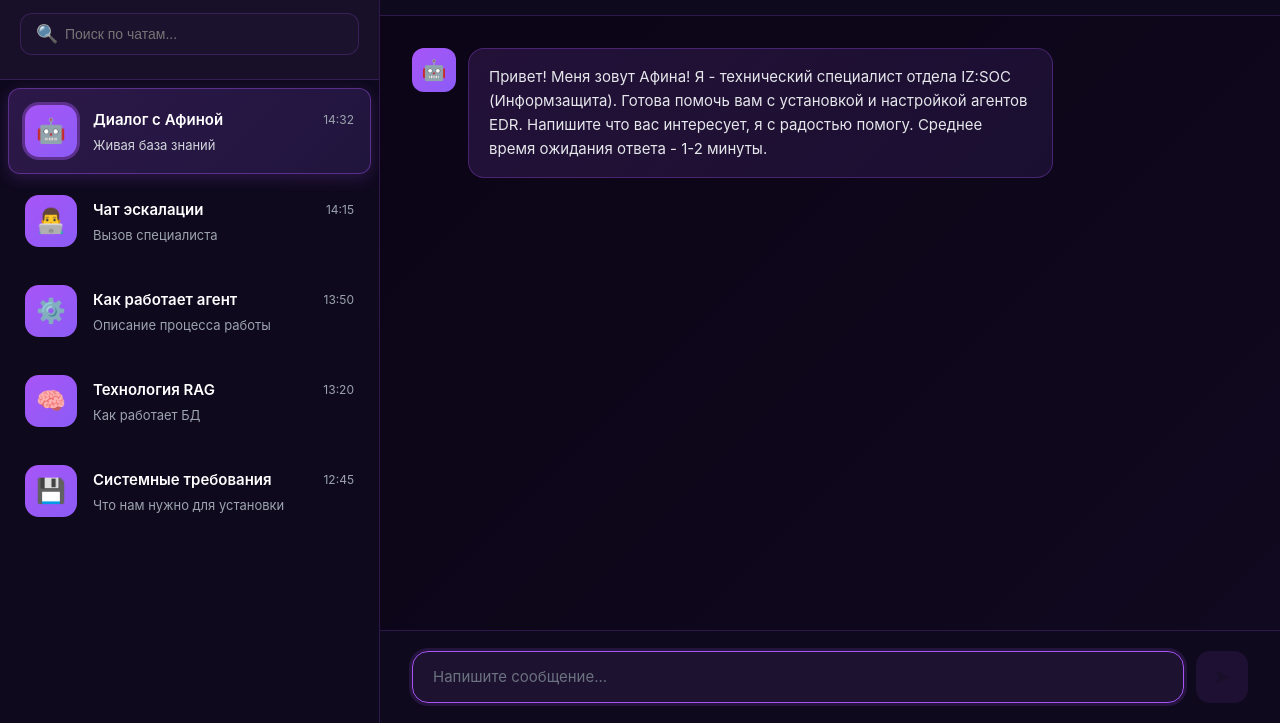
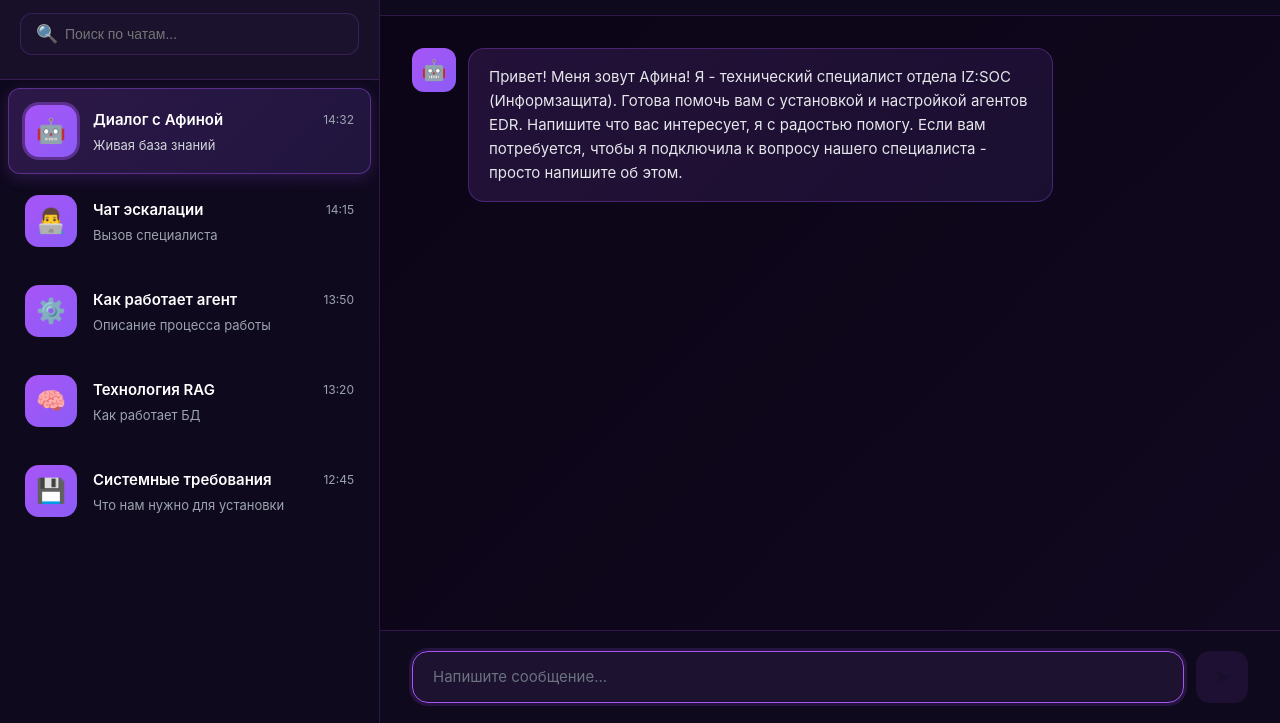
Before and after one commit to TrinetZet/TZ, a plain HTML site: page online_viewer_net-98.html in a window 1280 px wide. Shown: the part 77-800 px from the top of the page. Drawn offline with Linux system fonts and the light colour scheme.

Commit message:
Update online_viewer_net-98.html

```diff
--- a/online_viewer_net-98.html
+++ b/online_viewer_net-98.html
@@ -1225,7 +1225,7 @@ function initChats() {
     // Очищаем только для 1 и 2 чата (остальные оставляем как есть)
     if (section.dataset.section === '1') {
       container.innerHTML = '';
-      container.appendChild(createMessage("Привет! Меня зовут Афина! Я - технический специалист отдела IZ:SOC (Информзащита). Готова помочь вам с установкой и настройкой агентов EDR.  Напишите что вас интересует, я с радостью помогу. Среднее время ожидания ответа - 1-2 минуты.", false));
+      container.appendChild(createMessage("Привет! Меня зовут Афина! Я - технический специалист отдела IZ:SOC (Информзащита). Готова помочь вам с установкой и настройкой агентов EDR.  Напишите что вас интересует, я с радостью помогу. Если вам потребуется, чтобы я подключила к вопросу нашего специалиста - просто напишите об этом.", false));
     } else if (section.dataset.section === '2') {
       container.innerHTML = '';
     }
```
